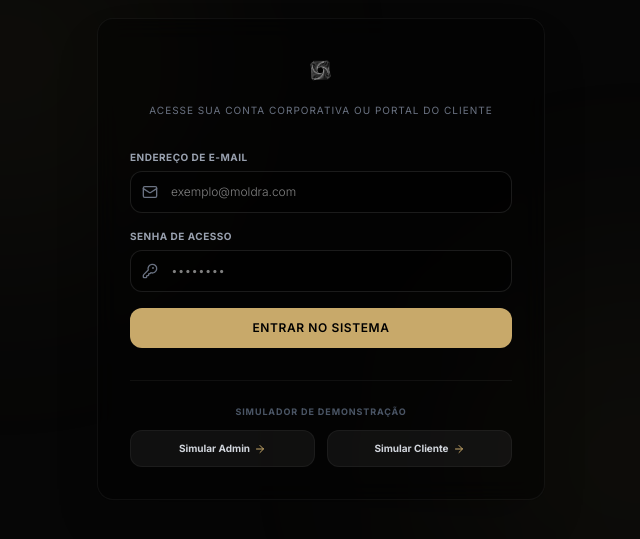
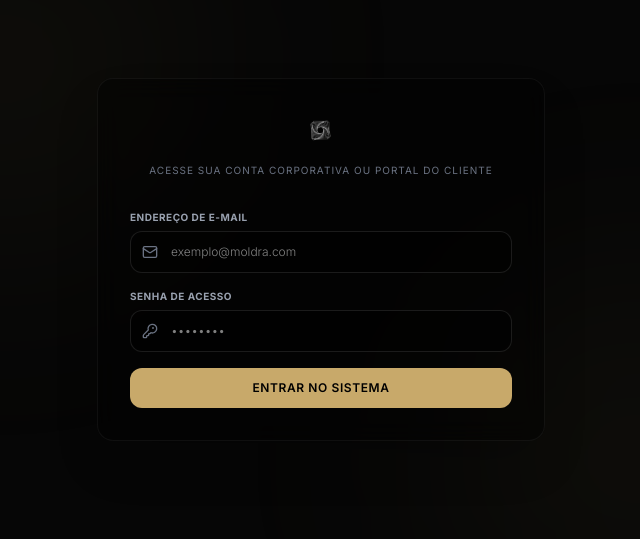
Before and after one commit to moldra-films/moldra-website, a Next.js app: page /login in a window 1280 px wide. Shown: the part 141-680 px from the top of the page, without its empty margins (319-959 px from the left). Built offline with nearby package versions, Linux system fonts and the light colour scheme; no server answers.

Commit message:
Enforce production Supabase auth in login page and remove simulation buttons

```diff
--- a/src/app/login/page.tsx
+++ b/src/app/login/page.tsx
@@ -4,7 +4,7 @@ import { useState } from "react";
 import { useRouter } from "next/navigation";
 import Image from "next/image";
 import { supabase } from "@/lib/supabaseClient";
-import { KeyRound, Mail, Sparkles, AlertCircle, ArrowRight } from "lucide-react";
+import { KeyRound, Mail, AlertCircle } from "lucide-react";
 
 export default function LoginPage() {
   const router = useRouter();
@@ -51,18 +51,7 @@ export default function LoginPage() {
     }
   };
 
-  // Safe developer demo route bypass
-  const handleSimulateLogin = (role: "admin" | "client") => {
-    // Set cookie for Next.js Middleware check
-    document.cookie = "moldra-session=active; path=/; max-age=86400";
-    document.cookie = `moldra-role=${role}; path=/; max-age=86400`;
 
-    if (role === "admin") {
-      router.push("/admin");
-    } else {
-      router.push("/client");
-    }
-  };
 
   return (
     <div className="min-h-screen bg-[#060606] flex items-center justify-center p-6 relative overflow-hidden font-sans">
@@ -137,26 +126,7 @@ export default function LoginPage() {
           </button>
         </form>
 
-        {/* Demo Bypass / Simulation Helper */}
-        <div className="pt-6 border-t border-white/5 space-y-3">
-          <span className="block text-[9px] uppercase tracking-widest text-center text-gray-600 font-bold">
-            Simulador de Demonstração
-          </span>
-          <div className="grid grid-cols-2 gap-3">
-            <button
-              onClick={() => handleSimulateLogin("admin")}
-              className="py-2.5 bg-white/5 hover:bg-white/10 border border-white/5 text-[10px] text-gray-300 font-bold rounded-xl cursor-pointer transition-colors flex items-center justify-center gap-1"
-            >
-              Simular Admin <ArrowRight className="w-3 h-3 text-primary" />
-            </button>
-            <button
-              onClick={() => handleSimulateLogin("client")}
-              className="py-2.5 bg-white/5 hover:bg-white/10 border border-white/5 text-[10px] text-gray-300 font-bold rounded-xl cursor-pointer transition-colors flex items-center justify-center gap-1"
-            >
-              Simular Cliente <ArrowRight className="w-3 h-3 text-primary" />
-            </button>
-          </div>
-        </div>
+
       </div>
     </div>
   );
```
